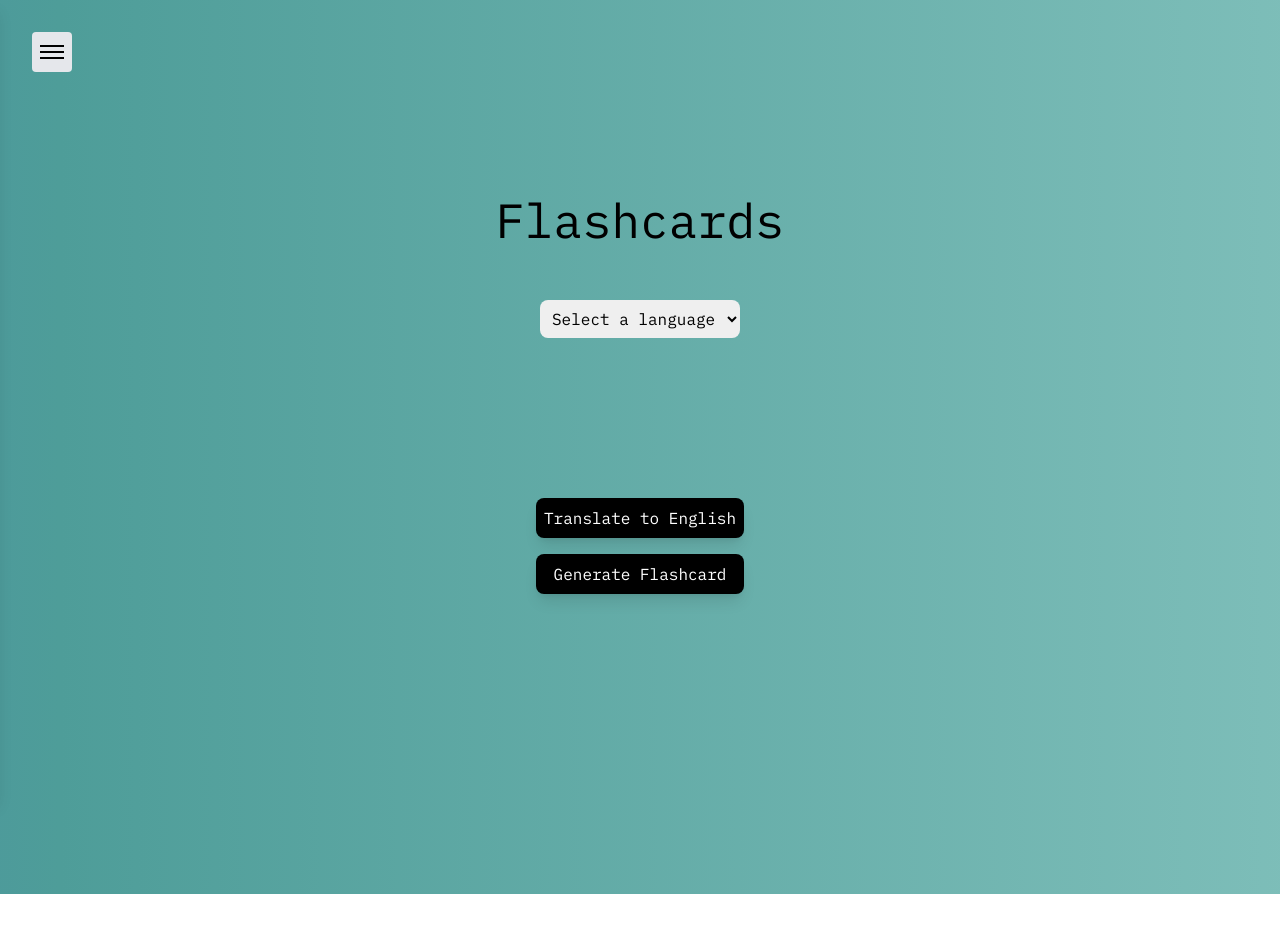
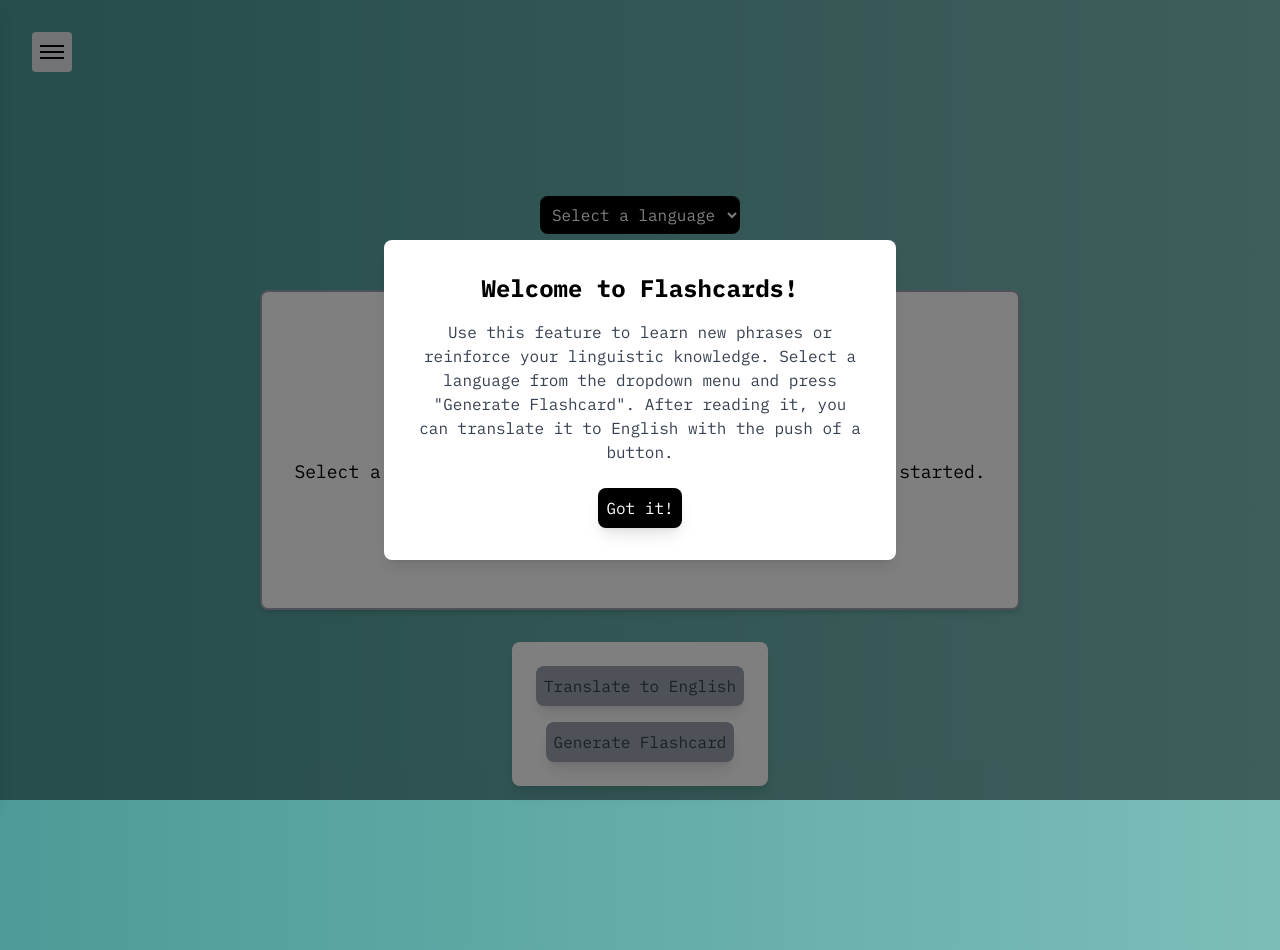
Before and after one commit to gunmack/276_Project, a Next.js app: page /flashcards in a window 1280 px wide. Before the commit the page ends 894 px from the top, so only its background shows below. Built offline with nearby package versions, Linux system fonts and the light colour scheme.

Commit message:
UI/UX updates (#48)
* Added the pop up with instructions to all pages except achievements and fixed other UI related things

* made flashcards UI better and handled button status

* fixed flashcards generation problem

```diff
--- a/src/app/ai-conversations/page.js
+++ b/src/app/ai-conversations/page.js
@@ -9,6 +9,7 @@ export default function GeminiChatbot() {
   const [conversation, setConversation] = useState([]);
   const [error, setError] = useState('');
   const [isLoading, setIsLoading] = useState(false);
+  const [showPopup, setShowPopup] = useState(true);
 
   // retrieves a conversation string from localStorage if it has data then
   // parse the JSON string into an array
@@ -78,7 +79,29 @@ export default function GeminiChatbot() {
   return (
     <div className="chatbot-container" data-testid="AI conversations">
       <Toolbar />
+
       <h1>Gemini Multilingual Chatbot</h1>
+
+      {showPopup && (
+        <div className="fixed inset-0 bg-black bg-opacity-50 flex items-center justify-center z-50">
+          <div className="bg-white p-8 rounded-lg shadow-lg text-center max-w-lg">
+            <h2 className="text-2xl font-bold mb-4">
+              Welcome to Gemini Chatbot!
+            </h2>
+            <p className="text-gray-700 mb-6">
+              Use this multilingual chatbot to communicate in various languages.
+              Select a language from the dropdown menu and send a message to
+              receive responses in your chosen language.
+            </p>
+            <button
+              onClick={() => setShowPopup(false)}
+              className="bg-black text-white p-2 rounded-lg shadow-lg hover:bg-[#5999AE] dark:hover:bg-[#5999AE] hover:text-black"
+            >
+              Got it!
+            </button>
+          </div>
+        </div>
+      )}
 
       <label htmlFor="language-select">Choose a Language: </label>
       <select
--- a/src/app/flashcards/page.js
+++ b/src/app/flashcards/page.js
@@ -11,33 +11,33 @@ function decodeHtmlEntities(text) {
 export default function Flashcards() {
   const [currentFlashcard, setCurrentFlashcard] = useState(null);
   const [error, setError] = useState(null);
-  const [targetLanguage, setTargetLanguage] = useState(''); // initialize language
+  const [targetLanguage, setTargetLanguage] = useState('');
+  const [showPopup, setShowPopup] = useState(true);
+  const [isGenerating, setIsGenerating] = useState(false); // Track if flashcard is being generated
 
   async function generateNewFlashcard() {
-    setError(null); // Reset error state
+    setError(null);
+    setIsGenerating(true); // Set generating state to true while loading
     try {
       const response = await fetch('/api/generateFlashcards', {
         method: 'POST',
         headers: { 'Content-Type': 'application/json' },
-        body: JSON.stringify({ targetLanguage }) // Send selected language to the API
+        body: JSON.stringify({ targetLanguage })
       });
 
       const data = await response.json();
-
-      console.log('API Response:', data); // Log the entire response to inspect it
+      console.log('API Response:', data);
 
       if (data.generatedText) {
         const generatedText = data.generatedText;
-
-        // Check if generatedText is a valid string
         if (generatedText && typeof generatedText === 'string') {
           const sentences = generatedText
             .split('\n')
             .map((sentence) => sentence.trim());
           if (sentences.length > 0) {
             setCurrentFlashcard({
-              original: sentences[0], // Take the first sentence for simplicity
-              translation: '' // Placeholder for English translation
+              original: sentences[0],
+              translation: ''
             });
           }
         }
@@ -45,6 +45,8 @@ export default function Flashcards() {
     } catch (error) {
       console.error(error);
       setError('Failed to generate a new flashcard');
+    } finally {
+      setIsGenerating(false); // Reset generating state when done
     }
   }
 
@@ -64,12 +66,11 @@ export default function Flashcards() {
       const data = await response.json();
       const translations = data.translations;
 
-      // Decode HTML entities in the translated text
       const decodedText = decodeHtmlEntities(translations[0]);
 
       setCurrentFlashcard({
         ...currentFlashcard,
-        translation: decodedText // Update with the decoded text
+        translation: decodedText
       });
     } catch (error) {
       console.error(error);
@@ -84,35 +85,70 @@ export default function Flashcards() {
     >
       <Toolbar />
       <main className="flex flex-col gap-8 row-start-2 items-center justify-center sm:items-start">
-        <div className="flex flex-col justify-center items-center p-8 gap-4 font-[family-name:var(--font-geist-mono)]">
-          <h1 className="text-5xl text-center mb-2">Flashcards</h1>
-          <div className="grid grid-cols-1 gap-4 mb-2 w-full">
+        {showPopup && (
+          <div className="fixed inset-0 bg-black bg-opacity-50 flex items-center justify-center z-50">
+            <div className="bg-white p-8 rounded-lg shadow-lg text-center max-w-lg">
+              <h2 className="text-2xl font-bold mb-4">
+                Welcome to Flashcards!
+              </h2>
+              <p className="text-gray-700 mb-6">
+                Use this feature to learn new phrases or reinforce your
+                linguistic knowledge. Select a language from the dropdown menu
+                and press "Generate Flashcard". After reading it, you can
+                translate it to English with the push of a button.
+              </p>
+              <button
+                onClick={() => setShowPopup(false)}
+                className="bg-black text-white p-2 rounded-lg shadow-lg hover:bg-[#5999AE] dark:hover:bg-[#5999AE] hover:text-black"
+              >
+                Got it!
+              </button>
+            </div>
+          </div>
+        )}
+
+        <div className="flex flex-col justify-center items-center gap-4 font-[family-name:var(--font-geist-mono)]">
+          <div className="grid grid-cols-1 gap-2 mb-2 w-full">
             <button>
               <select
                 value={targetLanguage}
                 onChange={(e) => setTargetLanguage(e.target.value)}
-                className="p-2 m-8 rounded-lg"
+                className="p-2 m-8 rounded-lg bg-black text-white"
               >
                 <option value="">Select a language</option>
                 <option value="de">German</option>
                 <option value="es">Spanish</option>
-                <option value="fr-FR">French (France)</option>
-                <option value="fr-CA">French (Canada)</option>
+                <option value="fr">French</option>
                 <option value="it">Italian</option>
-                {/* Add more language options as needed */}
               </select>
             </button>
           </div>
 
+          {/* Starting Flashcard */}
+          {!currentFlashcard && (
+            <div className="grid grid-cols-1 gap-4 mb-4 w-full">
+              <div className="col-span-1 w-full h-80 flex justify-center items-center rounded-lg bg-white text-black shadow-md border-2 border-gray-400 min-w-[300px]">
+                <div className="p-8 text-center">
+                  <h2 className="text-xl font-bold">Welcome to Flashcards!</h2>
+                  <p className="mt-4 text-lg text-black">
+                    Select a language and press "Generate Flashcard" to get
+                    started.
+                  </p>
+                </div>
+              </div>
+            </div>
+          )}
+
+          {/* Generated Flashcard */}
           {currentFlashcard && (
             <div className="grid grid-cols-1 gap-4 mb-4 w-full">
-              <div className="col-span-1 w-full h-80 flex justify-center items-center rounded-lg bg-white shadow-md">
+              <div className="col-span-1 w-full h-80 flex justify-center items-center rounded-lg bg-white border-2 border-gray-400 shadow-md min-w-[800px]">
                 <div className="p-8 text-center">
                   <h2 className="text-xl font-bold">
                     {currentFlashcard.original}
                   </h2>
                   {currentFlashcard.translation && (
-                    <p className="mt-4 text-lg text-gray-700">
+                    <p className="mt-4 text-lg text-gray-600">
                       {currentFlashcard.translation}
                     </p>
                   )}
@@ -121,20 +157,20 @@ export default function Flashcards() {
             </div>
           )}
 
-          <div className="grid grid-row p-12 m-12">
+          <div className="w-200 p-4 bg-white rounded-lg shadow-lg flex flex-col items-center">
             <button
               onClick={handleTranslate}
-              className="p-2 m-2 bg-black text-white rounded-lg shadow-lg hover:bg-white hover:text-black"
-              disabled={!currentFlashcard} // Disable if no flashcard is displayed
+              className={`p-2 m-2 rounded-lg shadow-lg ${!currentFlashcard ? 'bg-gray-400 text-gray-700 cursor-not-allowed' : 'bg-black text-white hover:bg-[#5999AE] dark:hover:bg-[#5999AE] hover:text-black'}`}
+              disabled={!currentFlashcard}
             >
               Translate to English
             </button>
             <button
               onClick={generateNewFlashcard}
-              className="p-2 m-2 bg-black text-white rounded-lg shadow-lg hover:bg-white hover:text-black"
-              disabled={!targetLanguage} // Disable if no language is selected
+              className={`p-2 m-2 rounded-lg shadow-lg ${!targetLanguage || isGenerating ? 'bg-gray-400 text-gray-700 cursor-not-allowed' : 'bg-black text-white hover:bg-[#5999AE] dark:hover:bg-[#5999AE] hover:text-black'}`}
+              disabled={!targetLanguage || isGenerating}
             >
-              Generate Flashcard
+              {isGenerating ? 'Generating...' : 'Generate Flashcard'}
             </button>
             {error && <p style={{ color: 'red' }}>{error}</p>}
           </div>
--- a/src/app/globals.css
+++ b/src/app/globals.css
@@ -8,7 +8,7 @@
   --background-dark: #121212;
   --foreground-dark: #ededed;
   --primary-color: #0a0202;
-  --primary-color-hover: #00b368;
+  --primary-color-hover: #5999ae;
   --secondary-bg: #f3f4f6;
   --border-color: #d1d5db;
   --input-bg: #ffffff;
@@ -243,7 +243,7 @@ body {
   display: flex;
   flex-direction: column;
   align-items: center;
-  padding: 20px;  /* Reduced padding to save space */
+  padding: 20px; /* Reduced padding to save space */
   background-color: var(--secondary-bg);
   border-radius: 12px;
   box-shadow: 0 6px 16px rgba(0, 0, 0, 0.15);
@@ -321,8 +321,6 @@ body {
   font-size: 16px;
 }
 
-
-
 /* Error message styling */
 .error {
   color: red;
@@ -330,7 +328,6 @@ body {
   text-align: center;
   margin-top: 10px;
 }
-
 
 .top-right-clear {
   position: fixed;
--- a/src/app/learn-vocab/page.js
+++ b/src/app/learn-vocab/page.js
@@ -1,18 +1,42 @@
-import React from 'react';
+'use client';
+
+import React, { useState } from 'react';
 import Toolbar from '../Toolbar';
 import VocabBox from '../../../components/VocabBox';
 
 export default function LearnVocab() {
+  const [showPopup, setShowPopup] = useState(true);
+
   return (
     <>
       <div
         data-testid="Learn Vocab"
         className="grid grid-rows-[20px_1fr_20px] items-center justify-items-center min-h-screen p-8 pb-20 gap-16 sm:p-20 font-[family-name:var(--font-ibmPlexMono)] bg-gradient-to-r"
-        style={{
-          background: 'linear-gradient(to right, #3D6FB6, #4E9D99, #7FBFBA)'
-        }}
       >
         <Toolbar />
+
+        {showPopup && (
+          <div className="fixed inset-0 bg-black bg-opacity-50 flex items-center justify-center z-50">
+            <div className="bg-white p-8 rounded-lg shadow-lg text-center max-w-lg">
+              <h2 className="text-2xl font-bold mb-4">
+                Welcome to Learn Vocab!
+              </h2>
+              <p className="text-gray-700 mb-6">
+                Use this tool to expand your vocabulary. Type the text you want
+                to translate and select a language. Hit the translate button to
+                translate or try the "Ask Google Gemini" button to have AI
+                generate a sentance for you.
+              </p>
+              <button
+                onClick={() => setShowPopup(false)}
+                className="bg-black text-white p-2 rounded-lg shadow-lg hover:bg-[#5999AE] dark:hover:bg-[#5999AE] hover:text-black"
+              >
+                Got it!
+              </button>
+            </div>
+          </div>
+        )}
+
         <main className="flex flex-col gap-8 row-start-2 items-center justify-center sm:items-start">
           <div className="flex flex-col justify-center items-center p-8 gap-4 font-[family-name:var(--font-geist-mono)]">
             <h1 className="text-5xl text-center mb-2">Learn Vocab</h1>
--- a/src/app/quizzes/page.js
+++ b/src/app/quizzes/page.js
@@ -1,4 +1,3 @@
-// pages/quizzes/page.js
 'use client';
 
 import React, { useState, useEffect } from 'react';
@@ -11,6 +10,7 @@ export default function Quizzes() {
   const [loading, setLoading] = useState(false);
   const [quizType, setQuizType] = useState('word-translation'); // Default quiz type
   const [targetLanguage, setTargetLanguage] = useState('es'); // Default target language (Spanish)
+  const [showPopup, setShowPopup] = useState(true);
 
   // Explicitly log the current quizType and targetLanguage value to debug any issues
   useEffect(() => {
@@ -79,9 +79,29 @@ export default function Quizzes() {
     <div
       data-testid="Quizzes"
       className="grid grid-rows-[20px_1fr_20px] items-center justify-items-center min-h-screen p-8 pb-20 gap-16 sm:p-20 font-[family-name:var(--font-ibmPlexMono)] bg-gradient-to-r"
-
     >
       <Toolbar />
+
+      {showPopup && (
+        <div className="fixed inset-0 bg-black bg-opacity-50 flex items-center justify-center z-50">
+          <div className="bg-white p-8 rounded-lg shadow-lg text-center max-w-lg">
+            <h2 className="text-2xl font-bold mb-4">
+              Welcome to Language Quizzes!
+            </h2>
+            <p className="text-gray-700 mb-6">
+              Test your knowledge with our quizzes. Select a quiz type and
+              language to get started!
+            </p>
+            <button
+              onClick={() => setShowPopup(false)}
+              className="bg-black text-white p-2 rounded-lg shadow-lg hover:bg-[#5999AE] dark:hover:bg-[#5999AE] hover:text-black"
+            >
+              Got it!
+            </button>
+          </div>
+        </div>
+      )}
+
       <main className="flex flex-col gap-8 row-start-2 items-center justify-center sm:items-center max-w-lg w-full">
         <div className="flex flex-col justify-center items-center p-8 gap-4 font-[family-name:var(--font-geist-mono)] max-w-lg w-full">
           <h1 className="text-5xl text-center mb-4 text-white drop-shadow-md">
@@ -118,7 +138,7 @@ export default function Quizzes() {
           <button
             onClick={fetchQuiz}
             disabled={loading}
-            className="px-8 py-3 bg-black text-white text-lg font-semibold rounded-md shadow-md hover:bg-gray-800 hover:scale-105 transition-transform duration-200"
+            className="px-8 py-3 bg-black text-white text-lg font-semibold rounded-md shadow-md hover:bg-[#5999AE] dark:hover:bg-[#5999AE] hover:scale-105 transition-transform duration-200"
           >
             {loading ? 'Loading...' : 'Generate Quiz'}
           </button>
--- a/src/app/text-to-speech/page.js
+++ b/src/app/text-to-speech/page.js
@@ -1,17 +1,37 @@
-import React from 'react';
+'use client';
+
+import React, { useState } from 'react';
 import Toolbar from '../Toolbar';
-import Link from 'next/link';
 import TextToSpeechButton from '../../../components/TextToSpeechButton';
 
 export default function TextToSpeech() {
+  const [showPopup, setShowPopup] = useState(true);
+
   return (
     <>
+      {showPopup && (
+        <div className="fixed inset-0 bg-black bg-opacity-50 flex items-center justify-center z-50">
+          <div className="bg-white p-8 rounded-lg shadow-lg text-center max-w-lg">
+            <h2 className="text-2xl font-bold mb-4">
+              Welcome to Text-to-Speech!
+            </h2>
+            <p className="text-gray-700 mb-6">
+              Use this tool to translate English words into other languages and
+              learn their pronounciation
+            </p>
+            <button
+              onClick={() => setShowPopup(false)}
+              className="bg-black text-white p-2 rounded-lg shadow-lg hover:bg-[#5999AE] dark:hover:bg-[#5999AE] hover:text-black"
+            >
+              Got it!
+            </button>
+          </div>
+        </div>
+      )}
+
       <div
         data-testid="Text to Speech"
         className="grid grid-rows-[20px_1fr_20px] items-center justify-items-center min-h-screen p-8 pb-20 gap-16 sm:p-20 font-[family-name:var(--font-ibmPlexMono)] bg-gradient-to-r"
-        style={{
-          background: 'linear-gradient(to right, #3D6FB6, #4E9D99, #7FBFBA)'
-        }}
       >
         <Toolbar />
         <main className="flex flex-col gap-8 row-start-2 items-center justify-center sm:items-start">
```
Also changed, not shown: pages/api/generateFlashcards.js (+11 -6 lines).
